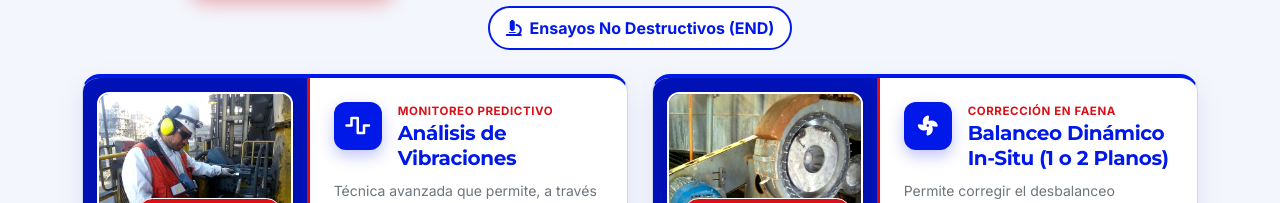
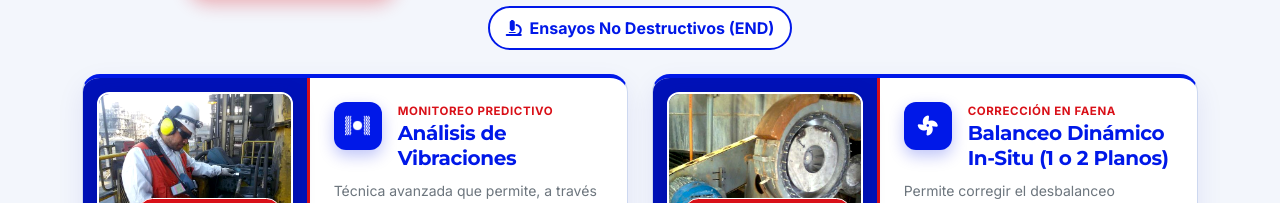
Before and after one commit to gabrielvillarroeltorrejon-star/vibromine-web, a Vue app: page / in a window 1280 px wide. Shown: the part 3253-3456 px from the top of the page. Built offline with nearby package versions, Linux system fonts and the light colour scheme; no server answers.

Commit message:
style(icons): replace wave-square icon with custom vibration icon

```diff
--- a/src/assets/styles.css
+++ b/src/assets/styles.css
@@ -61,6 +61,22 @@ h1, h2, h3, h4, h5, h6, .font-heading {
 
 .font-mono-tech {
   font-family: var(--font-mono);
+}
+
+.vm-icon-vibration {
+  display: inline-block;
+  width: 1.25em;
+  height: 1.25em;
+  background-color: currentColor;
+  -webkit-mask-image: url('/images/icon-vibration.png');
+  mask-image: url('/images/icon-vibration.png');
+  -webkit-mask-size: contain;
+  mask-size: contain;
+  -webkit-mask-repeat: no-repeat;
+  mask-repeat: no-repeat;
+  -webkit-mask-position: center;
+  mask-position: center;
+  vertical-align: middle;
 }
 
 /* --------------------------------------------------------------------------
--- a/src/data/vibromineData.js
+++ b/src/data/vibromineData.js
@@ -91,7 +91,7 @@ export const servicesList = [
     shortTitle: 'Análisis Vibracional',
     category: 'predictivo',
     categoryLabel: 'Monitoreo Predictivo',
-    icon: 'fa-solid fa-wave-square',
+    icon: 'vm-icon-vibration',
     badge: 'ISO 18436-2 Cat. II',
     summary:
       'Técnica avanzada que permite, a través del análisis del espectro vibracional generado por el equipo en operación, la detección temprana de fallas incipientes sin detener la producción.',
@@ -402,7 +402,7 @@ export const certificationsList = [
     organization: 'International Organization for Standardization (ISO)',
     description:
       'Acredita la competencia técnica internacional para configurar mediciones espectrales, diagnosticar fallas complejas en maquinaria rotatoria y definir acciones correctivas de alta precisión.',
-    icon: 'fa-solid fa-wave-square',
+    icon: 'vm-icon-vibration',
     accentColor: '#0018E8'
   },
   {
```
Also changed, not shown: public/images/icon-vibration.png (added).
